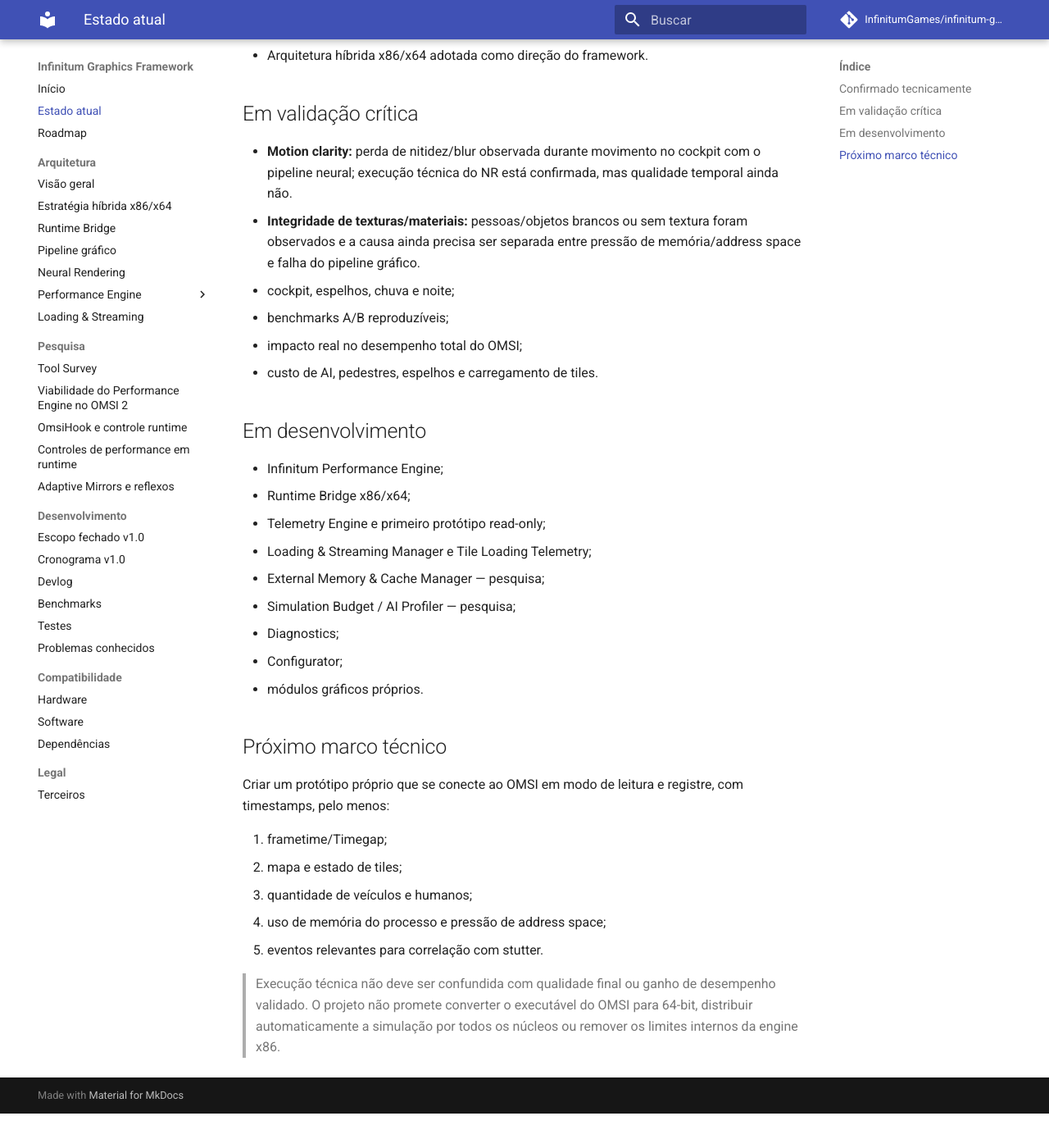
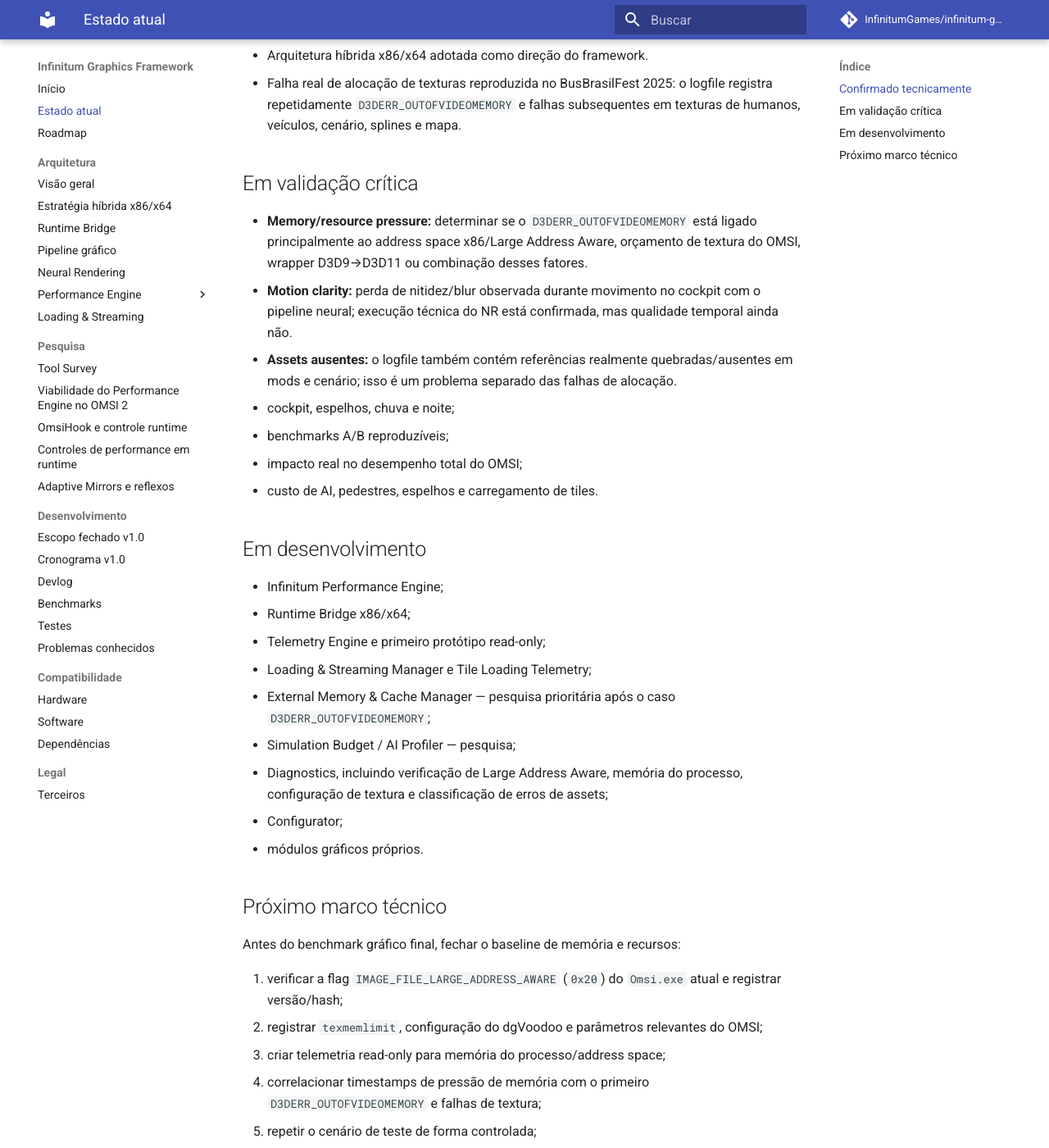
Before and after one commit to InfinitumGames/infinitum-graphics-framework, an MkDocs documentation site: the page built from docs/current-status.md, in a window 1280 px wide and 1400 px high, scrolled down 436 px. Shown: the whole window at 82% size. Built offline with MkDocs 1.6.1 and Material for MkDocs 9.7.7, drawn with Linux system fonts in a browser that asks for light colours; comment, search, counter and statistics services are not loaded; before the commit the page ends 1794 px from its top, so only the background shows below that; some of the changed text lies outside the part shown.

Commit message:
docs: prioritize OMSI memory and texture allocation diagnostics

```diff
--- a/docs/current-status.md
+++ b/docs/current-status.md
@@ -10,11 +10,13 @@
 - Instalação-base reproduzida com FeedKit.
 - Viabilidade inicial de telemetria runtime identificada para frametime, mapa, tiles, veículos e humanos.
 - Arquitetura híbrida x86/x64 adotada como direção do framework.
+- Falha real de alocação de texturas reproduzida no BusBrasilFest 2025: o logfile registra repetidamente `D3DERR_OUTOFVIDEOMEMORY` e falhas subsequentes em texturas de humanos, veículos, cenário, splines e mapa.
 
 ## Em validação crítica
 
+- **Memory/resource pressure:** determinar se o `D3DERR_OUTOFVIDEOMEMORY` está ligado principalmente ao address space x86/Large Address Aware, orçamento de textura do OMSI, wrapper D3D9→D3D11 ou combinação desses fatores.
 - **Motion clarity:** perda de nitidez/blur observada durante movimento no cockpit com o pipeline neural; execução técnica do NR está confirmada, mas qualidade temporal ainda não.
-- **Integridade de texturas/materiais:** pessoas/objetos brancos ou sem textura foram observados e a causa ainda precisa ser separada entre pressão de memória/address space e falha do pipeline gráfico.
+- **Assets ausentes:** o logfile também contém referências realmente quebradas/ausentes em mods e cenário; isso é um problema separado das falhas de alocação.
 - cockpit, espelhos, chuva e noite;
 - benchmarks A/B reproduzíveis;
 - impacto real no desempenho total do OMSI;
@@ -26,20 +28,23 @@
 - Runtime Bridge x86/x64;
 - Telemetry Engine e primeiro protótipo read-only;
 - Loading & Streaming Manager e Tile Loading Telemetry;
-- External Memory & Cache Manager — pesquisa;
+- External Memory & Cache Manager — pesquisa prioritária após o caso `D3DERR_OUTOFVIDEOMEMORY`;
 - Simulation Budget / AI Profiler — pesquisa;
-- Diagnostics;
+- Diagnostics, incluindo verificação de Large Address Aware, memória do processo, configuração de textura e classificação de erros de assets;
 - Configurator;
 - módulos gráficos próprios.
 
 ## Próximo marco técnico
 
-Criar um protótipo próprio que se conecte ao OMSI em modo de leitura e registre, com timestamps, pelo menos:
+Antes do benchmark gráfico final, fechar o baseline de memória e recursos:
 
-1. frametime/Timegap;
-2. mapa e estado de tiles;
-3. quantidade de veículos e humanos;
-4. uso de memória do processo e pressão de address space;
-5. eventos relevantes para correlação com stutter.
+1. verificar a flag `IMAGE_FILE_LARGE_ADDRESS_AWARE` (`0x20`) do `Omsi.exe` atual e registrar versão/hash;
+2. registrar `texmemlimit`, configuração do dgVoodoo e parâmetros relevantes do OMSI;
+3. criar telemetria read-only para memória do processo/address space;
+4. correlacionar timestamps de pressão de memória com o primeiro `D3DERR_OUTOFVIDEOMEMORY` e falhas de textura;
+5. repetir o cenário de teste de forma controlada;
+6. depois retomar A/B de qualidade temporal, cockpit e espelhos.
+
+> `D3DERR_OUTOFVIDEOMEMORY` não deve ser interpretado automaticamente como esgotamento da VRAM física da GPU. O projeto precisa medir o limite efetivo do processo e da cadeia D3D antes de atribuir causa.
 
 > Execução técnica não deve ser confundida com qualidade final ou ganho de desempenho validado. O projeto não promete converter o executável do OMSI para 64-bit, distribuir automaticamente a simulação por todos os núcleos ou remover os limites internos da engine x86.
```
